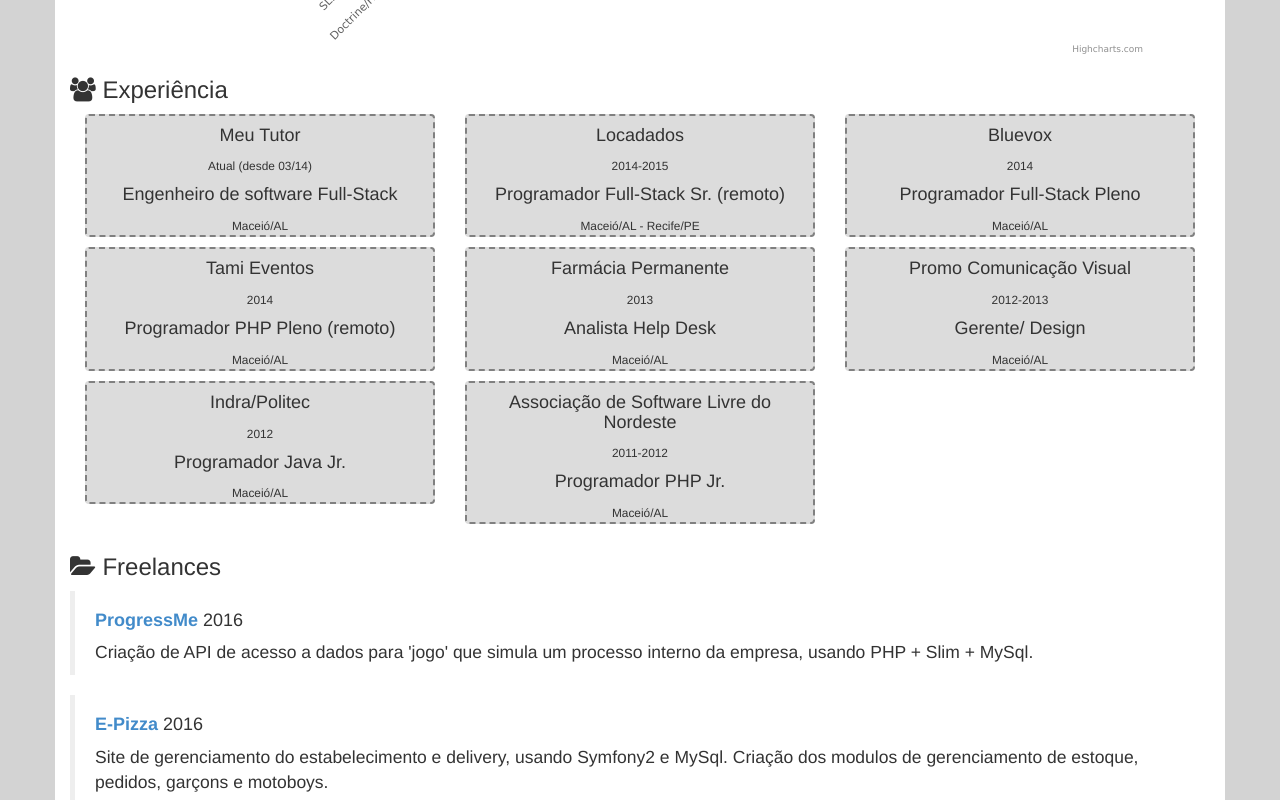
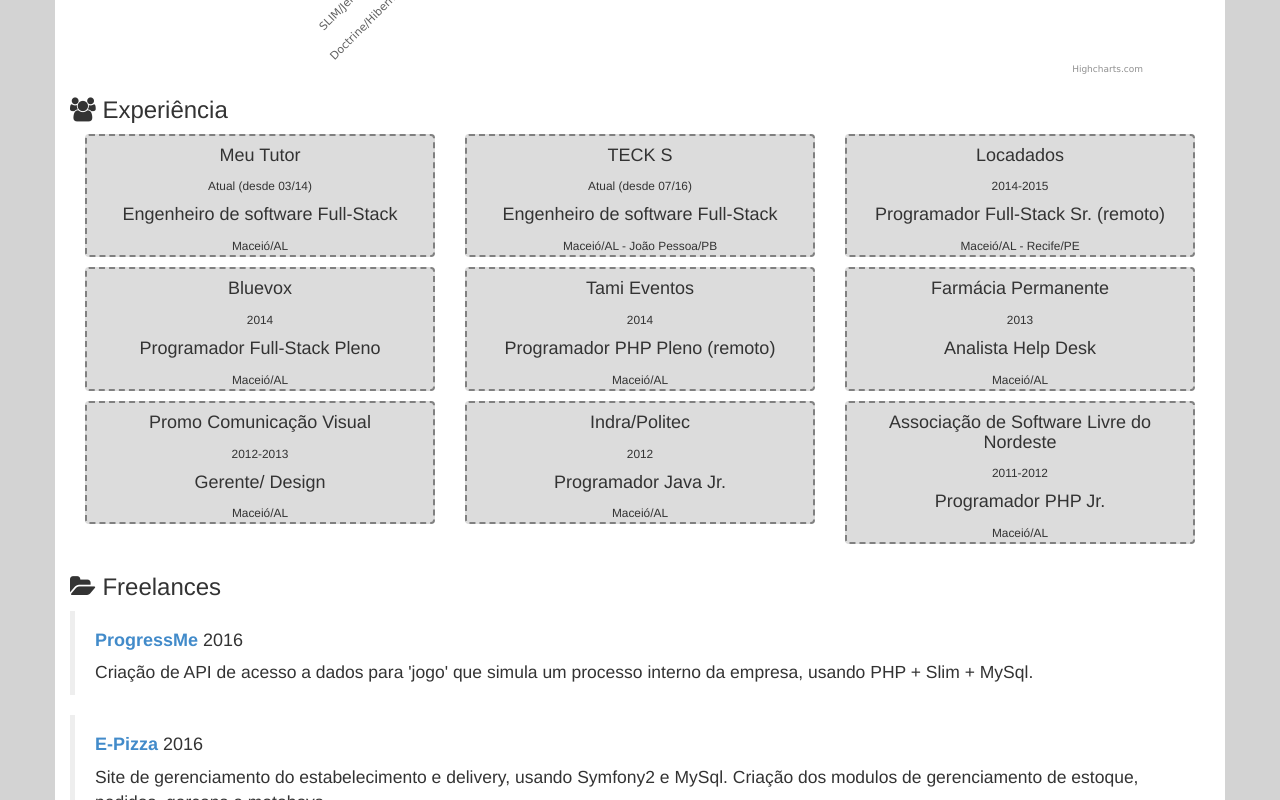
Before and after one commit to Khwesten/khwesten.github.io, a plain HTML site: page index.html in a window 1280 px wide. Shown: the part 785-1585 px from the top of the page. Drawn offline with Linux system fonts and the light colour scheme.

Commit message:
Add new job; Add skype.

```diff
--- a/index.html
+++ b/index.html
@@ -62,6 +62,7 @@
             <div class="clearfix"></div>
             <a class="hidden-print" href="mailto:#"><i class="fa fa-envelope" style="color: black"></i> {{email}}</a>
             <p class="visible-print-block"><i class="fa fa-envelope"></i> {{email}}</p>
+            <p><i class="fa fa-skype" aria-hidden="true"></i> {{skype}}</p>
         </address>
     </div>
     <div class="col-xs-12 col-xs-6 col-sm-6">
--- a/js/app.js
+++ b/js/app.js
@@ -6,6 +6,7 @@
 mainApp.controller('MainController', function MainController($scope) {
     $scope.phone = "+55 (082) 9.9316-7395";
     $scope.email = "k-heiner@hotmail.com";
+    $scope.skype = "khwesten.heiner";
     $scope.address = "Av. Sebastião Correia Rocha, Nº 1113 - Bl. 03 Ap. 02";
     $scope.provincyState = "Tabuleiro do Martins - Maceió / AL";
     $scope.urlMaps = "https://www.google.com.br/maps/place/Tabuleiro+do+Martins,+Macei%C3%B3+-+AL,+57061-410/@-9.5934739,-35.7692318,15z/data=!3m1!4b1!4m2!3m1!1s0x70148940e6771d9:0x3f32b2a34da75b70";
@@ -25,6 +26,13 @@
                     date: "Atual (desde 03/14)",
                     position: "Engenheiro de software Full-Stack",
                     locate: "Maceió/AL"
+                },
+                {
+                    tools: "HTML5, CSS3, JS, PHP e MySql",
+                    company: "TECK S",
+                    date: "Atual (desde 07/16)",
+                    position: "Engenheiro de software Full-Stack",
+                    locate: "Maceió/AL - João Pessoa/PB"
                 },
                 {
                     tools: "MVC, HTML5, CSS3, JS(DurandalJS), PHP(Slim/Doctrine), MySql e REST",
@@ -132,6 +140,13 @@
                     locate: "Maceió/AL"
                 },
                 {
+                    tools: "HTML5, CSS3, JS, PHP e MySql",
+                    company: "TECK S",
+                    date: "Current (since 07/16)",
+                    position: "Full-Stack software engineer",
+                    locate: "Maceió/AL - João Pessoa/PB"
+                },
+                {
                     tools: "MVC, HTML5, CSS3, JS(DurandalJS), PHP(Slim/Doctrine), MySql e REST",
                     company: "Locadados",
                     date: "2014-2015",
@@ -237,6 +252,13 @@
                     locate: "Maceió/AL"
                 },
                 {
+                    tools: "HTML5, CSS3, JS, PHP e MySql",
+                    company: "TECK S",
+                    date: "Actual (de 07/16)",
+                    position: "Ingeniero de software Full-Stack",
+                    locate: "Maceió/AL - João Pessoa/PB"
+                },
+                {
                     tools: "MVC, HTML5, CSS3, JS(DurandalJS), PHP(Slim/Doctrine), MySql e REST",
                     company: "Locadados",
                     date: "2014-2015",
```
